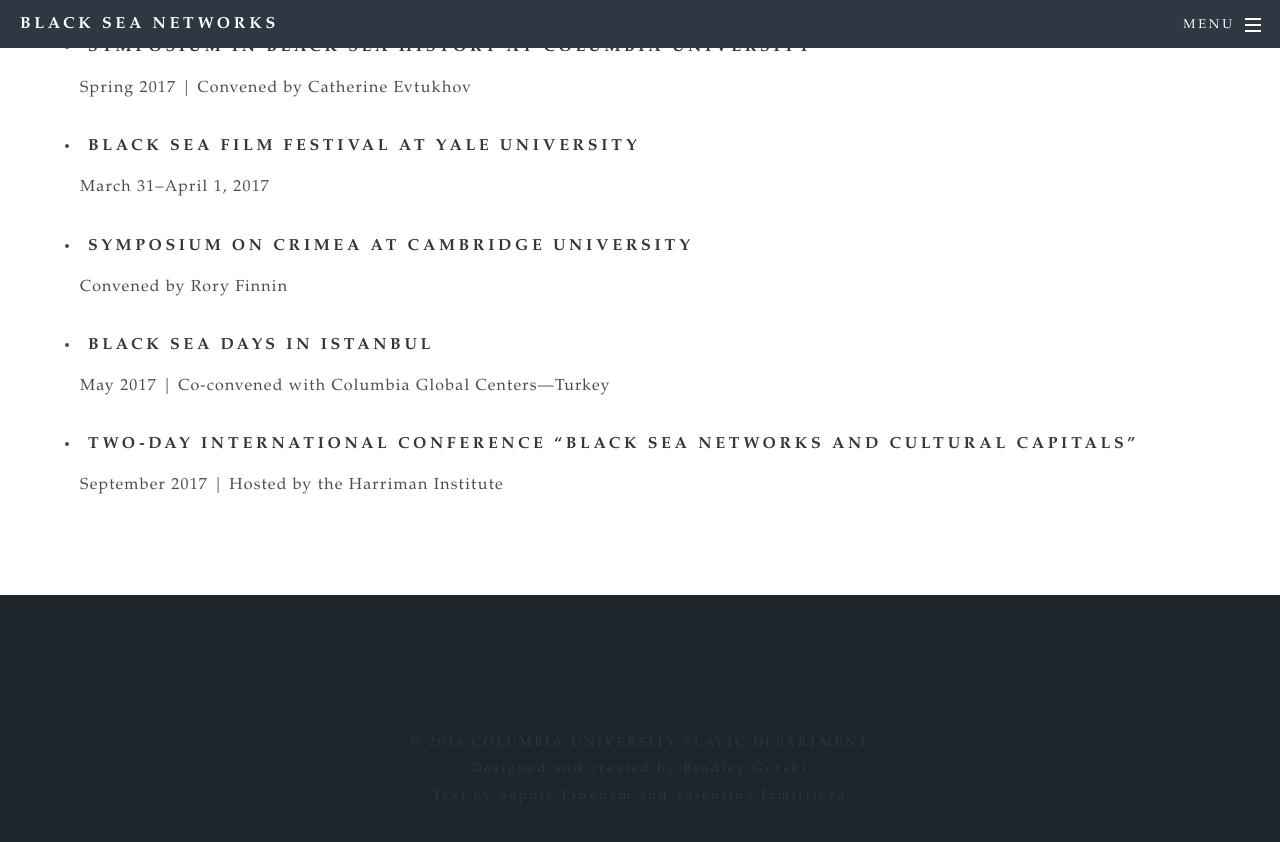
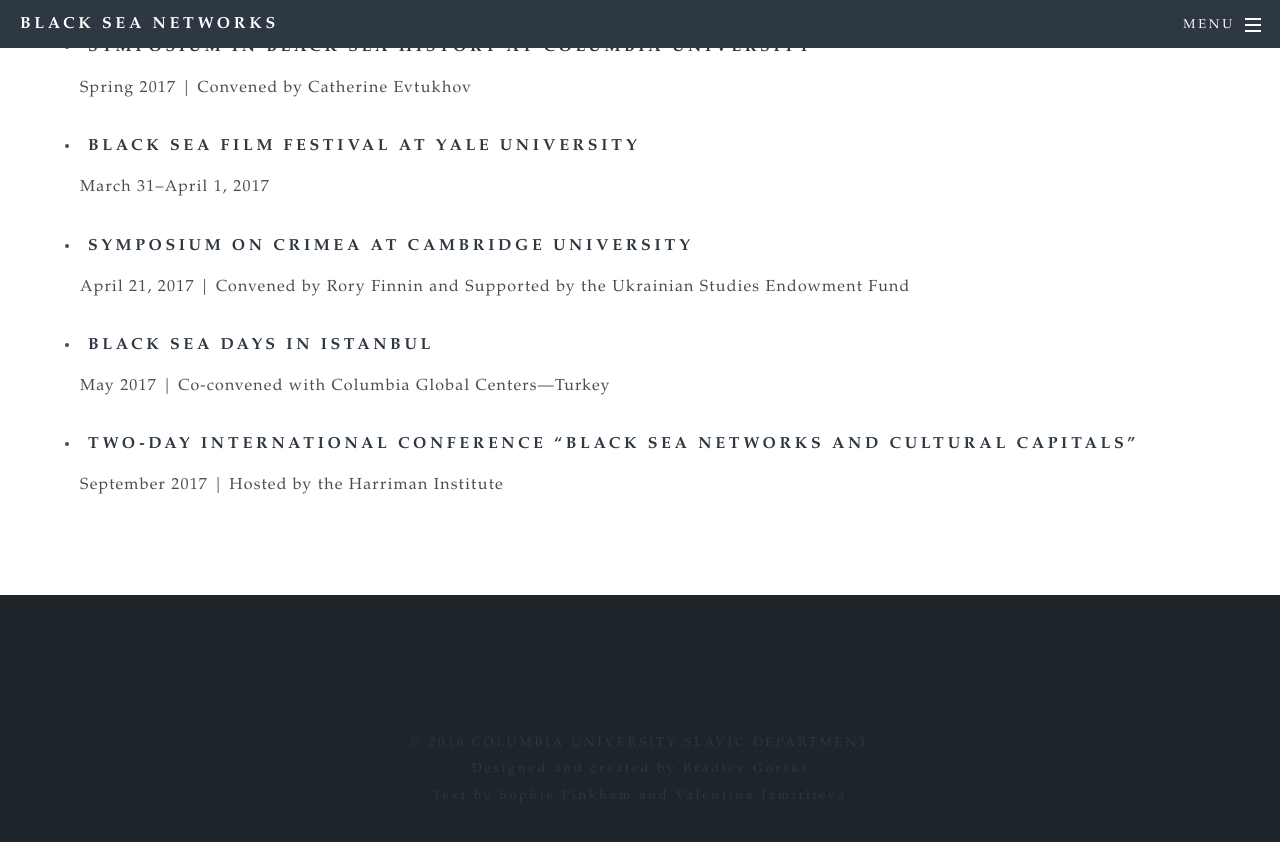
Before and after one commit to bradleygorski/blackseanet, a Jekyll site: the page built from events.html, in a window 1280 px wide and 900 px high, scrolled down 1637 px. Shown: the top 842 px of the window. Built offline with Jekyll 4.4.1, drawn with Linux system fonts in a browser that asks for light colours.

Commit message:
Updated cambridge event
added date and sponsor

```diff
--- a/events.html
+++ b/events.html
@@ -57,7 +57,7 @@
 <li><h4>Black Sea Film Festival at Yale University</h4></li>
 <p>March 31&ndash;April 1, 2017</p>
 <li><h4>Symposium on Crimea at Cambridge University</h4></li>
-<p>Convened by Rory Finnin</p>
+<p>April 21, 2017 | Convened by Rory Finnin and Supported by the Ukrainian Studies Endowment Fund</p>
 <li><h4>Black Sea Days in Istanbul</h4></li>
 <p>May 2017 | Co-convened with Columbia Global Centers—Turkey</p>
 <li><h4>Two-day international conference “Black Sea Networks and Cultural Capitals”</h4></li>
```
